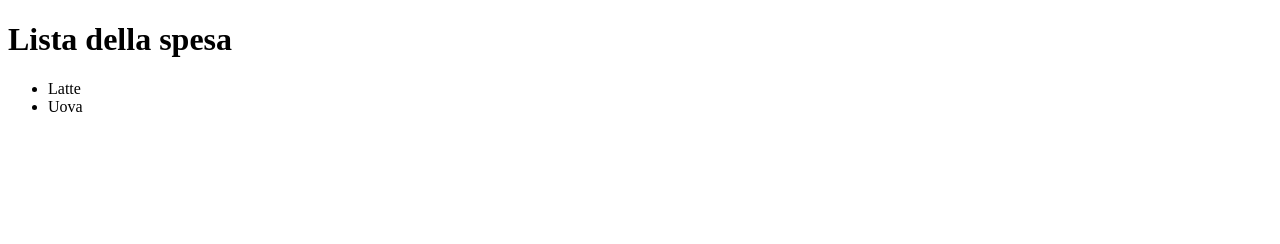
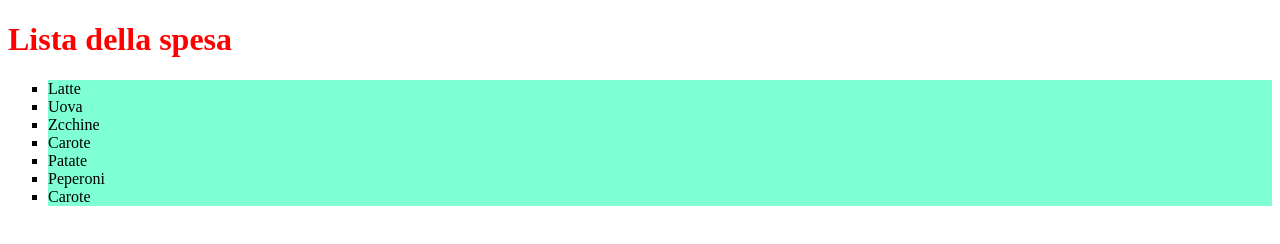
Before and after one commit to Fedix01/exGit, a plain HTML site: page index.html in a window 1280 px wide. Drawn offline with Linux system fonts and the light colour scheme.

Commit message:
aggiunto-colori-lista

```diff
--- a/index.html
+++ b/index.html
@@ -4,6 +4,7 @@
 <head>
     <meta charset="UTF-8">
     <meta name="viewport" content="width=device-width, initial-scale=1.0">
+    <link rel="stylesheet" href="style.css">
     <title>Document</title>
 </head>
 
@@ -12,6 +13,11 @@
     <ul>
         <li>Latte</li>
         <li>Uova</li>
+        <li>Zcchine</li>
+        <li>Carote</li>
+        <li>Patate</li>
+        <li>Peperoni</li>
+        <li>Carote</li>
     </ul>
 </body>
 
--- /dev/null
+++ b/style.css
@@ -0,0 +1,11 @@
+h1 {
+    color: red;
+}
+
+li {
+    background-color: aquamarine;
+}
+
+ul {
+    list-style: square;
+}
```
